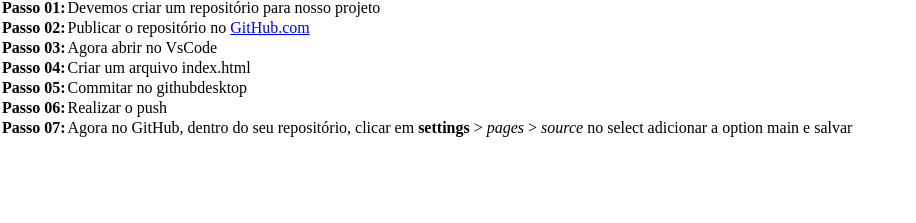
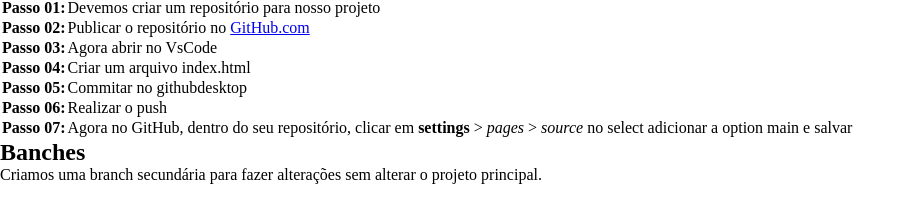
Before and after one commit to FabricioIFPR/primeiro_site, a plain HTML site: page index.html in a window 1280 px wide. Shown: the part 67-290 px from the top of the page, without its empty margins (0-916 px from the left). Drawn offline with Linux system fonts and the light colour scheme.

Commit message:
versao 0.1 secundaria
Está é a primeira versão da secundária

```diff
--- a/index.html
+++ b/index.html
@@ -44,5 +44,10 @@
         </table>
     </section><!--Info Create Site-->
 
+    <section class="branch">
+        <h1>Banches</h1>
+        <p>Criamos uma branch secundária para fazer alterações sem alterar o projeto principal.</p>
+    </section>
+
 </body>
 </html>
```
